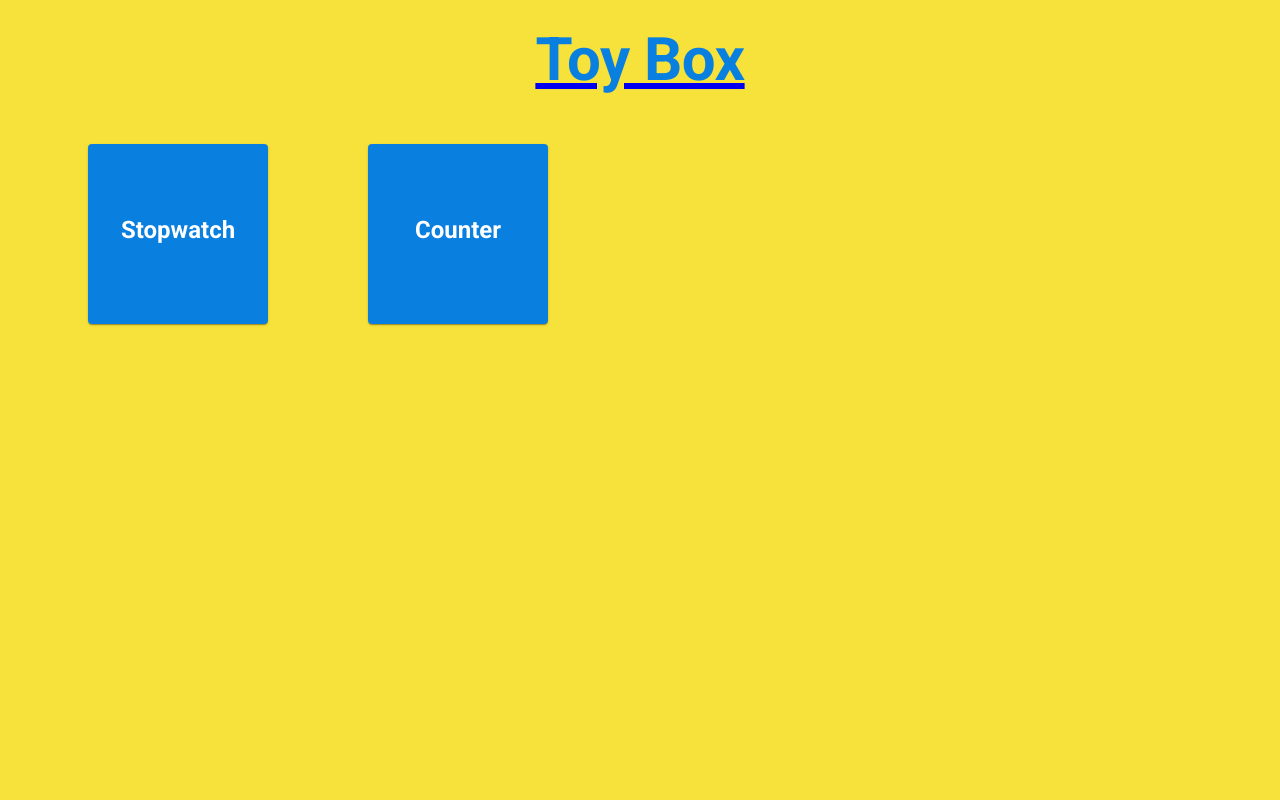
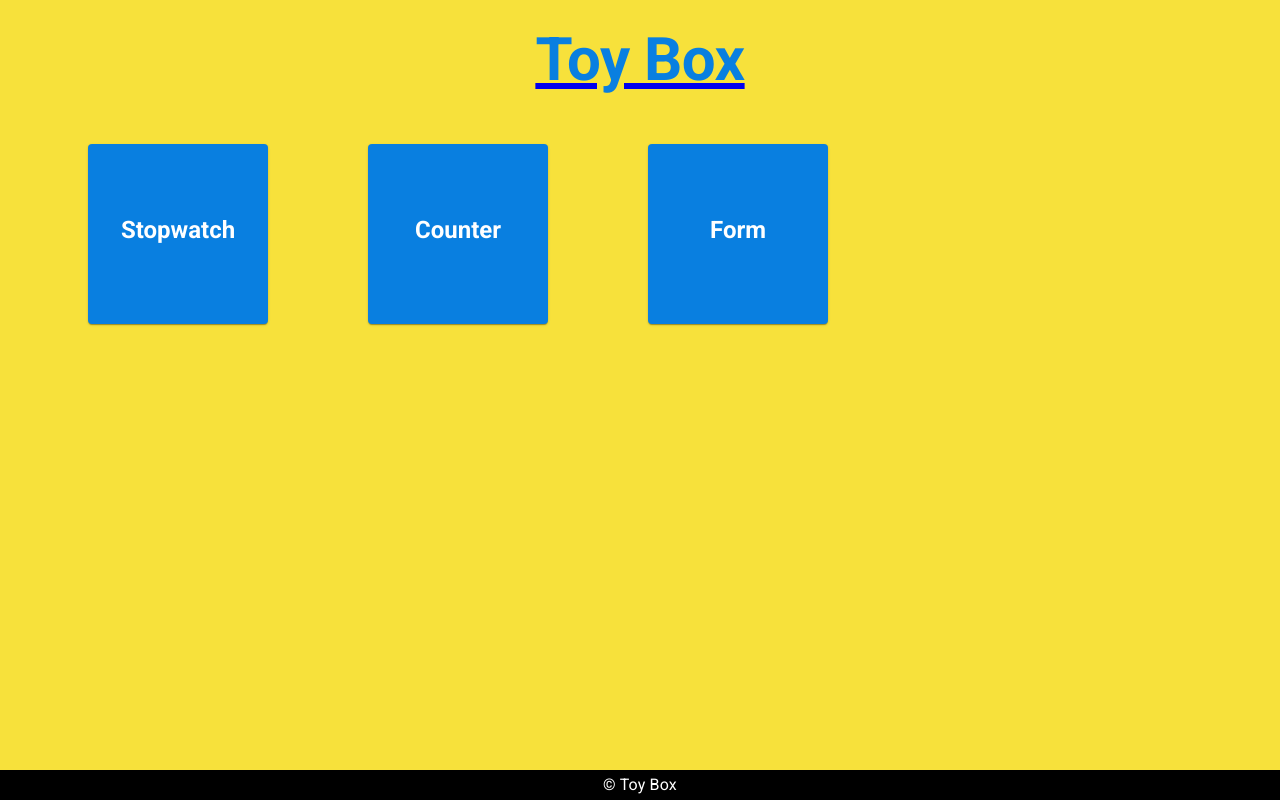
Before and after one commit to mi-wada/gihoz, a Next.js app: page / in a window 1280 px wide. Built offline with nearby package versions, Linux system fonts and the light colour scheme.

Commit message:
set footer

```diff
--- a/components/footer.tsx
+++ b/components/footer.tsx
@@ -1,7 +1,12 @@
+import { Box, Typography } from "@mui/material";
+
 const Footer = () => {
   return (
-    <>
-    </>
+    <Box sx={{ backgroundColor: "black", width: "100%", height: "30px", display: 'flex', alignItems: 'center', justifyContent: 'center', position: 'absolute', bottom: 0 }}>
+      <Typography sx={{ color: 'white' }}>
+        © Toy Box
+      </Typography>
+    </Box>
   )
 };
 
--- a/components/header.tsx
+++ b/components/header.tsx
@@ -6,13 +6,11 @@ const Header = () => {
   return (
     <Box m={3} display='flex' justifyContent='center'>
       <Link href={'/'}>
-        {/* <Box component='a'> */}
         <a>
-        <Typography variant='h2' color={COLORS.main} fontWeight='bold'>
+          <Typography variant='h2' color={COLORS.main} fontWeight='bold'>
             Toy Box
           </Typography>
         </a>
-        {/* </Box> */}
       </Link>
     </Box>
   )
--- a/pages/index.tsx
+++ b/pages/index.tsx
@@ -12,6 +12,9 @@ const Home: NextPage = () => {
         <Grid item xs={3}>
           <Toy title='Counter' description='simple counter' href='/counter' />
         </Grid>
+        <Grid item xs={3}>
+          <Toy title='Form' description='form with validation' href='/form' />
+        </Grid>
       </Grid>
     </Container>
   )
```
